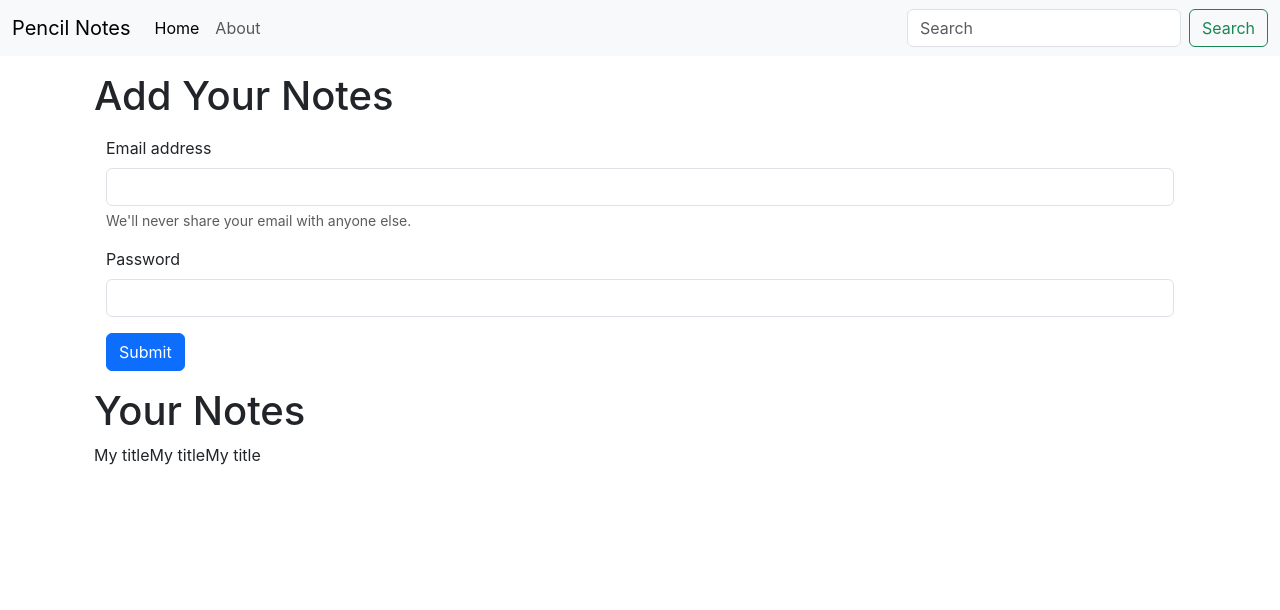
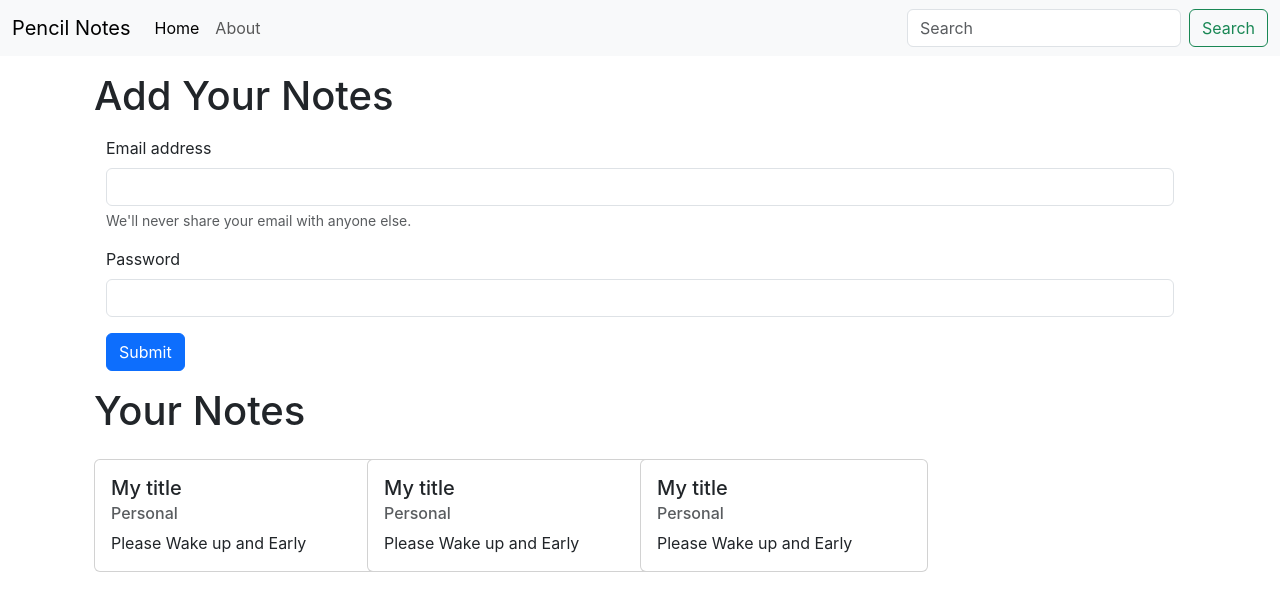
Before and after one commit to Ayushjaisgit/PencilNotes, a React (Create React App) app: page / in a window 1280 px wide. Shown: the top 610 px of the page. Built offline with nearby package versions, Linux system fonts and the light colour scheme.

Commit message:
added noteitem

```diff
--- a/src/Components/Home.js
+++ b/src/Components/Home.js
@@ -1,13 +1,11 @@
 import React, { useContext } from 'react'
-import noteContext from "../context/notes/noteContext"
+import Notes from './Notes'
+
 
 
 const Home = () => {
-  const context = useContext(noteContext);
-  const {notes, setNotes} = context
 
   return (
-
     <>
       <div className="container my-3">
         <h1>Add Your Notes</h1>
@@ -24,14 +22,7 @@
           <button type="submit" className="btn btn-primary">Submit</button>
         </form>
       </div>
-
-      <div className="container my-3">
-        <h1>Your Notes</h1>
-        {notes.map((note)=>{
-          return note.title
-        })}
-      </div>
-
+        <Notes/>
     </>
   )
 }
--- /dev/null
+++ b/src/Components/Noteitem.js
@@ -0,0 +1,19 @@
+import React from 'react'
+
+const Noteitem = (props) => {
+    const { note } = props;
+    return ( <>
+            <div className="col-md-3">
+            <div className="card my-3" style={{width: "18rem"}}>
+                <div className="card-body">
+                    <h5 className="card-title">{note.title}</h5>
+                    <h6 className="card-subtitle mb-2 text-muted">{note.tag}</h6>
+                    <p className="card-text">{note.description}</p>
+                </div>
+                </div>
+            </div>
+    </>
+    )
+}
+
+export default Noteitem
--- /dev/null
+++ b/src/Components/Notes.js
@@ -0,0 +1,19 @@
+import React, { useContext } from 'react'
+import noteContext from "../context/notes/noteContext"
+import Noteitem from './Noteitem';
+
+const Notes = () => {
+    const context = useContext(noteContext);
+    const {notes, setNotes} = context
+
+  return (
+    <div className="container row my-3">
+    <h1>Your Notes</h1>
+    {notes.map((note)=>{
+      return <Noteitem note={note} />
+    })}
+  </div>
+  )
+}
+
+export default Notes
```
